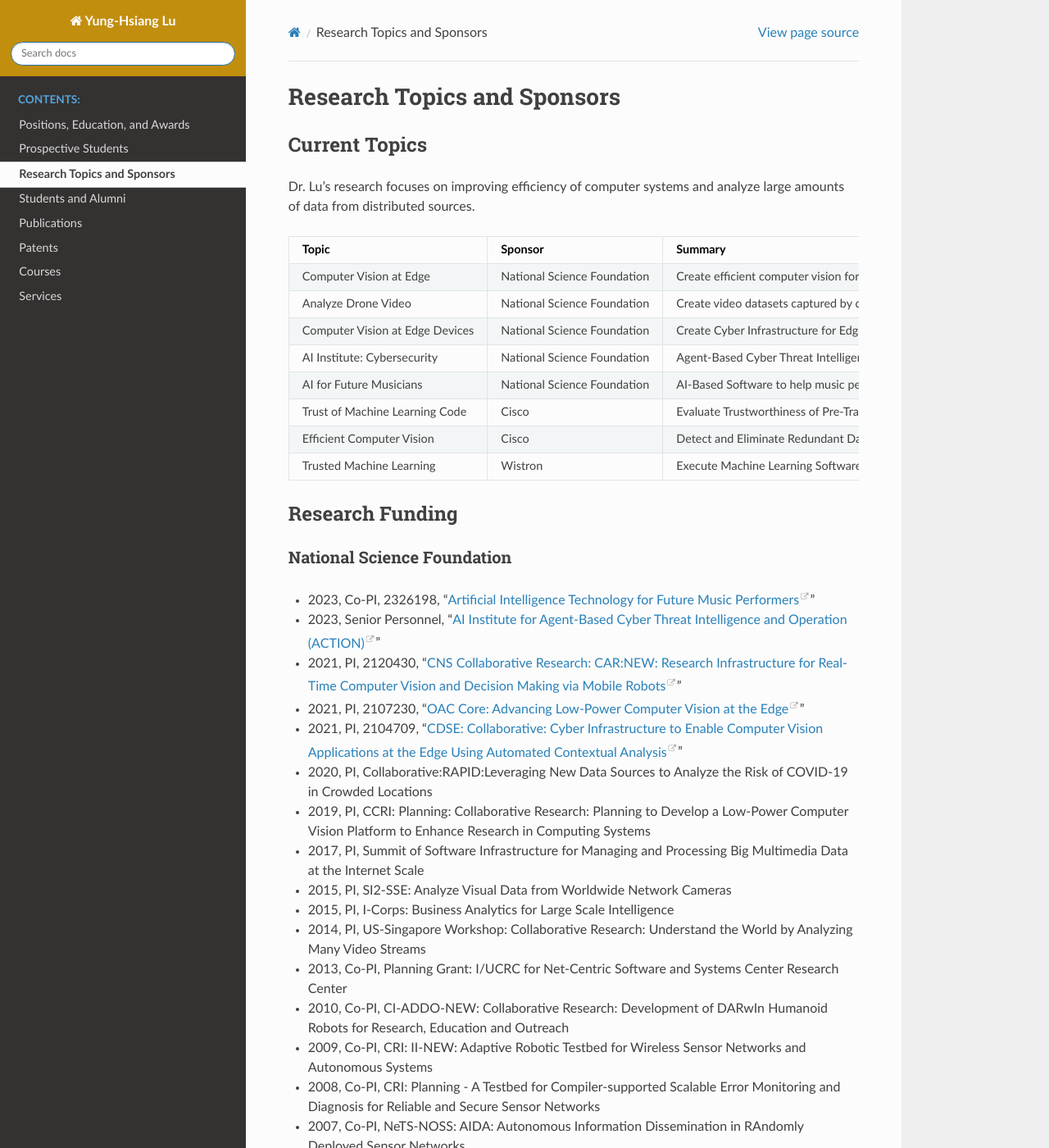
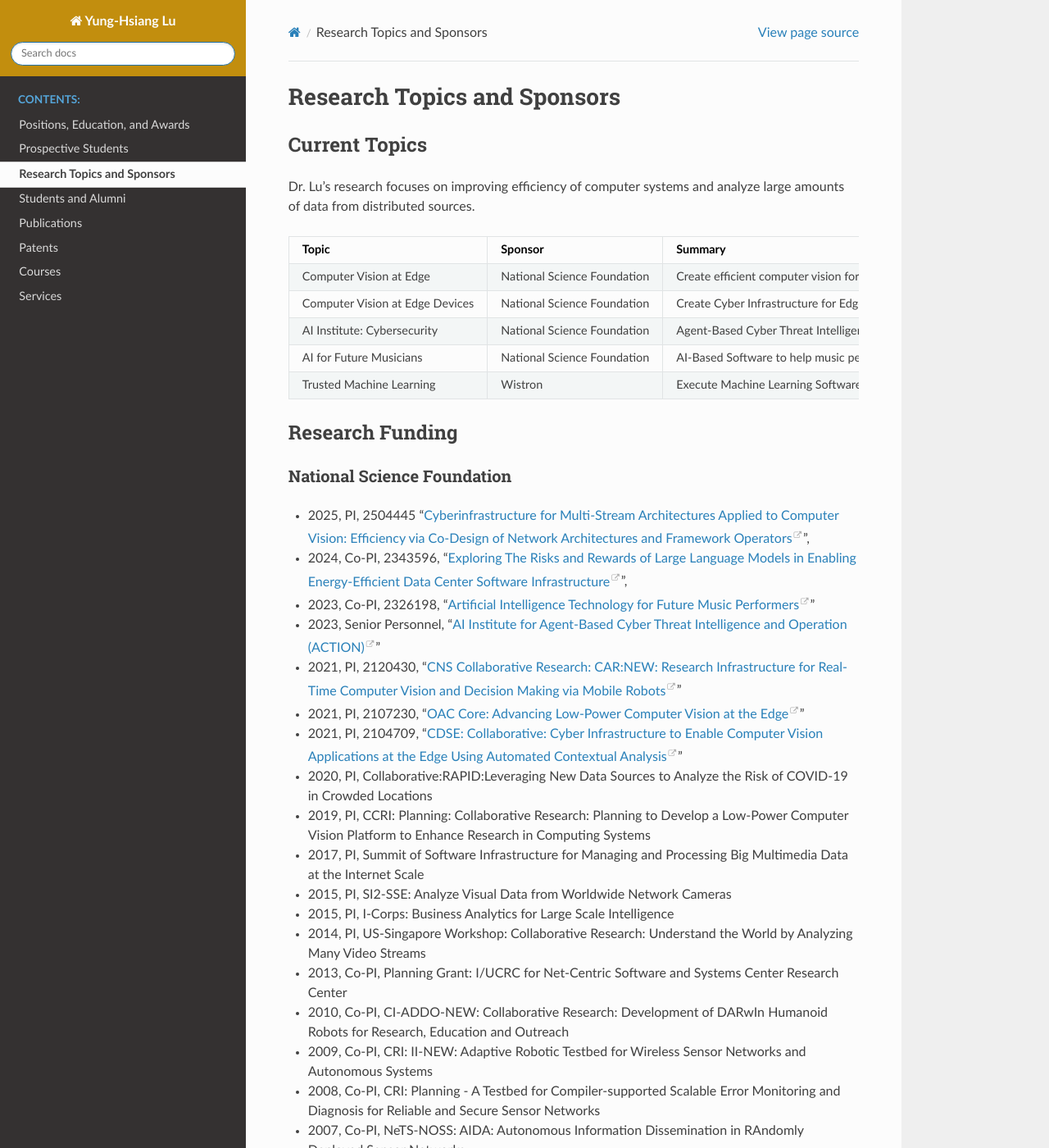
Before and after one commit to luyunghsiang/yhluweb, a Sphinx documentation site: the page built from source/research.rst, in a window 1280 px wide and 1400 px high. Shown: the whole window at 82% size. Built offline with Sphinx 7.4.7 and the Read the Docs theme 3.1.0, drawn with Linux system fonts in a browser that asks for light colours; some of the changed text lies outside the part shown.

Commit message:
update sponsors

```diff
--- a/source/research.rst
+++ b/source/research.rst
@@ -14,17 +14,11 @@ and analyze large amounts of data from distributed sources.
 +=================================+=============================+=============================================================+
 | Computer Vision at Edge         | National Science Foundation | Create efficient computer vision for edge device s          |
 +---------------------------------+-----------------------------+-------------------------------------------------------------+
-| Analyze Drone Video             | National Science Foundation | Create video datasets captured by drone                     |
-+---------------------------------+-----------------------------+-------------------------------------------------------------+
 | Computer Vision at Edge Devices | National Science Foundation | Create Cyber Infrastructure for Edge Computing              |
 +---------------------------------+-----------------------------+-------------------------------------------------------------+
 | AI Institute: Cybersecurity     | National Science Foundation | Agent-Based Cyber Threat Intelligence and Operation         |
 +---------------------------------+-----------------------------+-------------------------------------------------------------+
 | AI for Future Musicians         | National Science Foundation | AI-Based Software to help music performers                  |
-+---------------------------------+-----------------------------+-------------------------------------------------------------+
-| Trust of Machine Learning Code  | Cisco                       | Evaluate Trustworthiness of Pre-Trained Neural Networks     |
-+---------------------------------+-----------------------------+-------------------------------------------------------------+
-| Efficient Computer Vision       | Cisco                       | Detect and Eliminate Redundant Data on Edge Devices         |
 +---------------------------------+-----------------------------+-------------------------------------------------------------+
 | Trusted Machine Learning        | Wistron                     | Execute Machine Learning Software in Trusted Environment    |
 +---------------------------------+-----------------------------+-------------------------------------------------------------+
@@ -35,6 +29,10 @@ Research Funding
 
 National Science Foundation
 ^^^^^^^^^^^^^^^^^^^^^^^^^^^
+
+- 2025, PI,  2504445  "`Cyberinfrastructure for Multi-Stream Architectures Applied to Computer Vision: Efficiency via Co-Design of Network Architectures and Framework Operators <https://www.nsf.gov/awardsearch/showAward?AWD_ID=2504445>`_",
+
+- 2024, Co-PI, 2343596, "`Exploring The Risks and Rewards of Large Language Models in Enabling Energy-Efficient Data Center Software Infrastructure <https://www.nsf.gov/awardsearch/showAward?AWD_ID=2343596">`_",
 
 - 2023, Co-PI, 2326198, "`Artificial Intelligence Technology for Future Music Performers <https://www.nsf.gov/awardsearch/showAward?AWD_ID=2326198>`_"
 
@@ -103,6 +101,11 @@ National Science Foundation
 
 - 2003, Co-PI, IIS: Distributed Energy-Efficient Mobile Robots
 
+Qualcomm
+^^^^^^^
+
+- 2024, Qualcomm Faculty Research Award, ``Efficient Computer Vision"
+
 Wistron
 ^^^^^^^
 - 2023, PI: Dongyan Xu, Co-PI: Yung-Hsiang Lu, "Execute Machine
```
